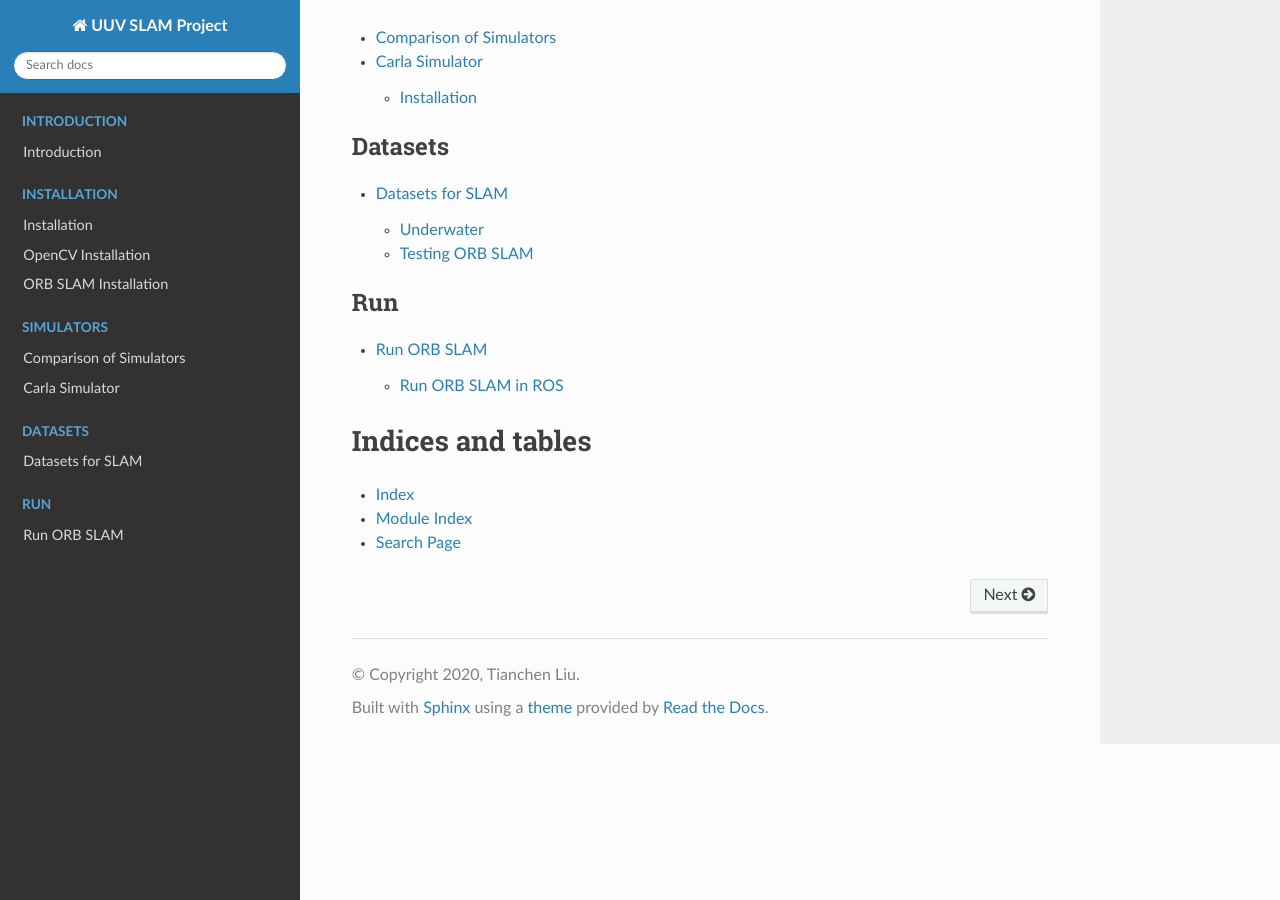
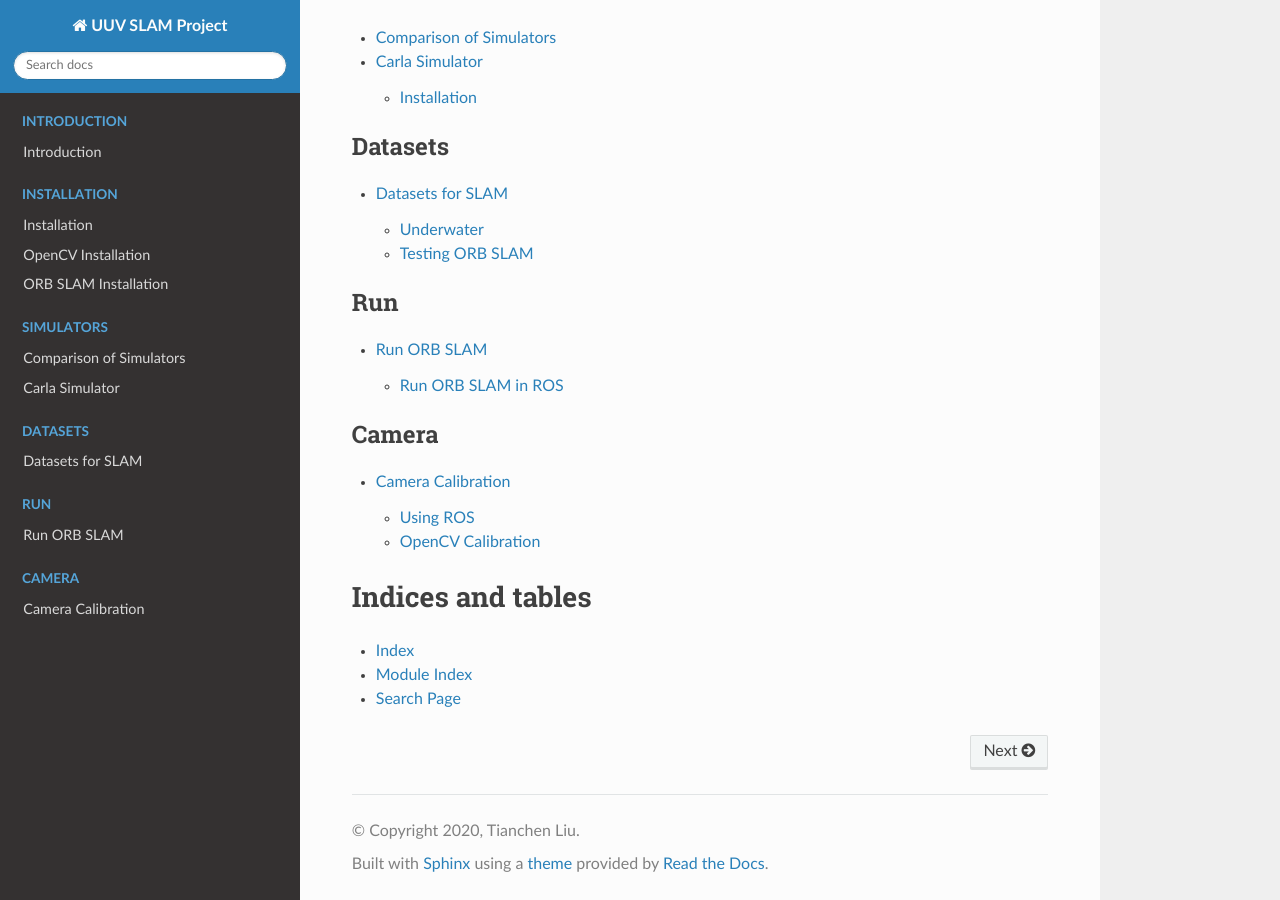
Before and after one commit to tianchenliu/uuv-slam-docs-test, a Sphinx documentation site: the page built from docs/source/index.rst, in a window 1280 px wide and 900 px high, scrolled down 794 px. Built offline with Sphinx 7.4.7 and the Read the Docs theme 2.0.0, drawn with Linux system fonts in a browser that asks for light colours; some of the changed lines change nothing that is shown.

Commit message:
fix typo on index.rst

```diff
--- a/docs/source/index.rst
+++ b/docs/source/index.rst
@@ -44,7 +44,7 @@ underwater vehicle SLAM project at University of Maryland, College Park.
 
 .. toctree::
    :maxdepth: 2
-   :caption Camera
+   :caption: Camera
 
    sections/camera/camera_calibration
 
```
